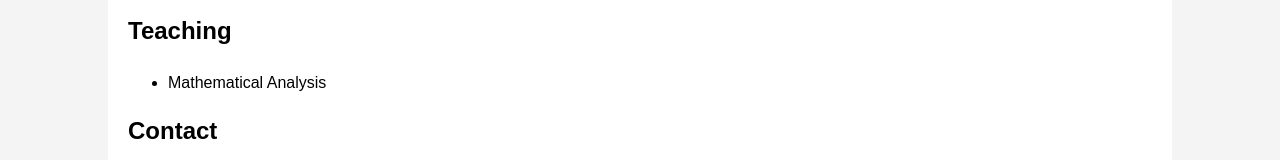
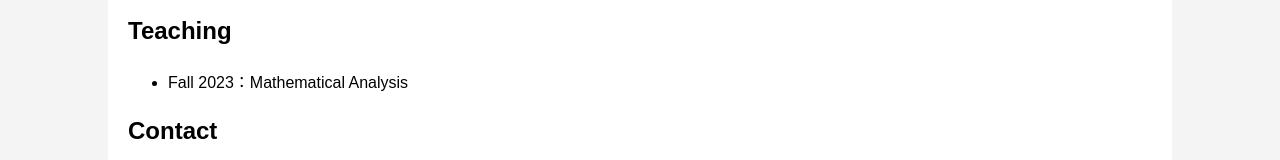
Before and after one commit to Haie555/Haie555.github.io, a plain HTML site: page index.html in a window 1280 px wide. Shown: the part 1661-1821 px from the top of the page. Drawn offline with Linux system fonts and the light colour scheme.

Commit message:
Update index.html with new content

```diff
--- a/index.html
+++ b/index.html
@@ -141,7 +141,7 @@
         <section id="teaching">
             <h2>Teaching</h2>
             <ul>
-                <li>Mathematical Analysis</li>
+                <li>Fall 2023：Mathematical Analysis</li>
             </ul>
         </section>
         <section id="contact">
```
